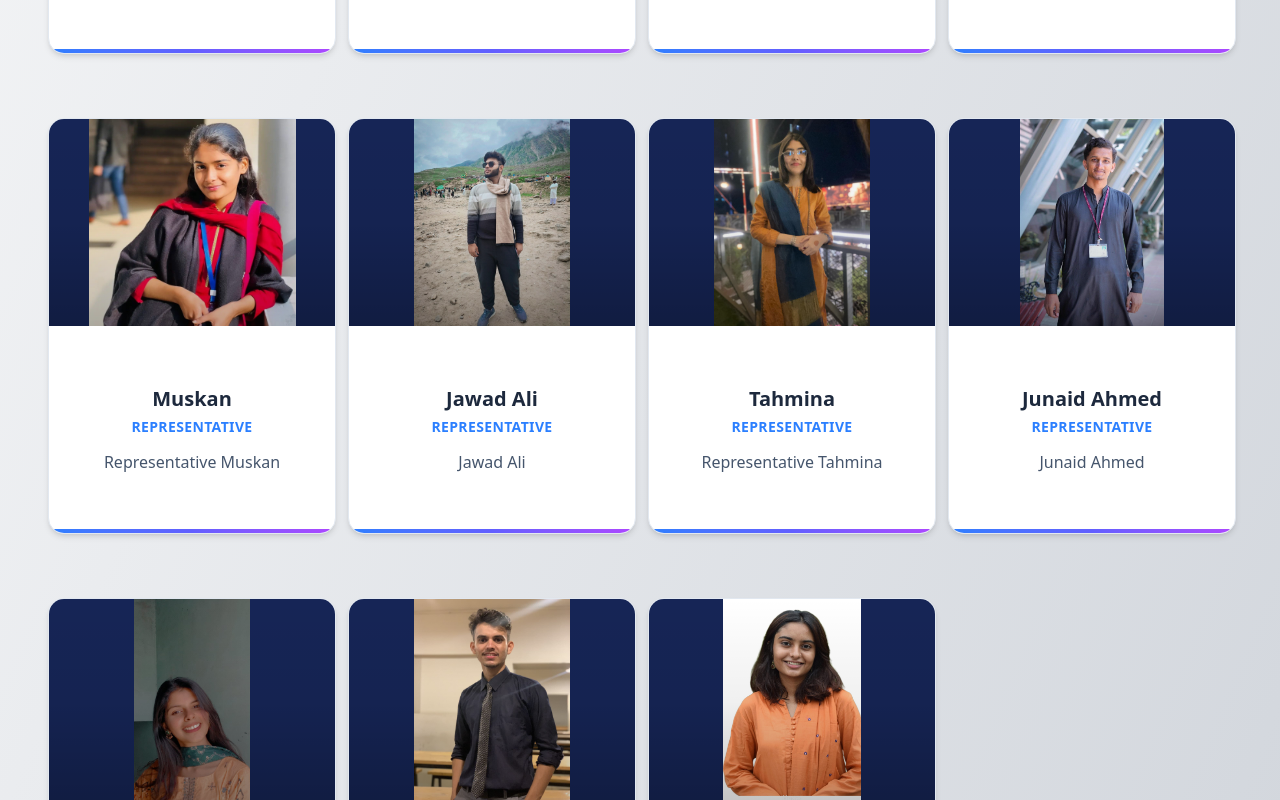
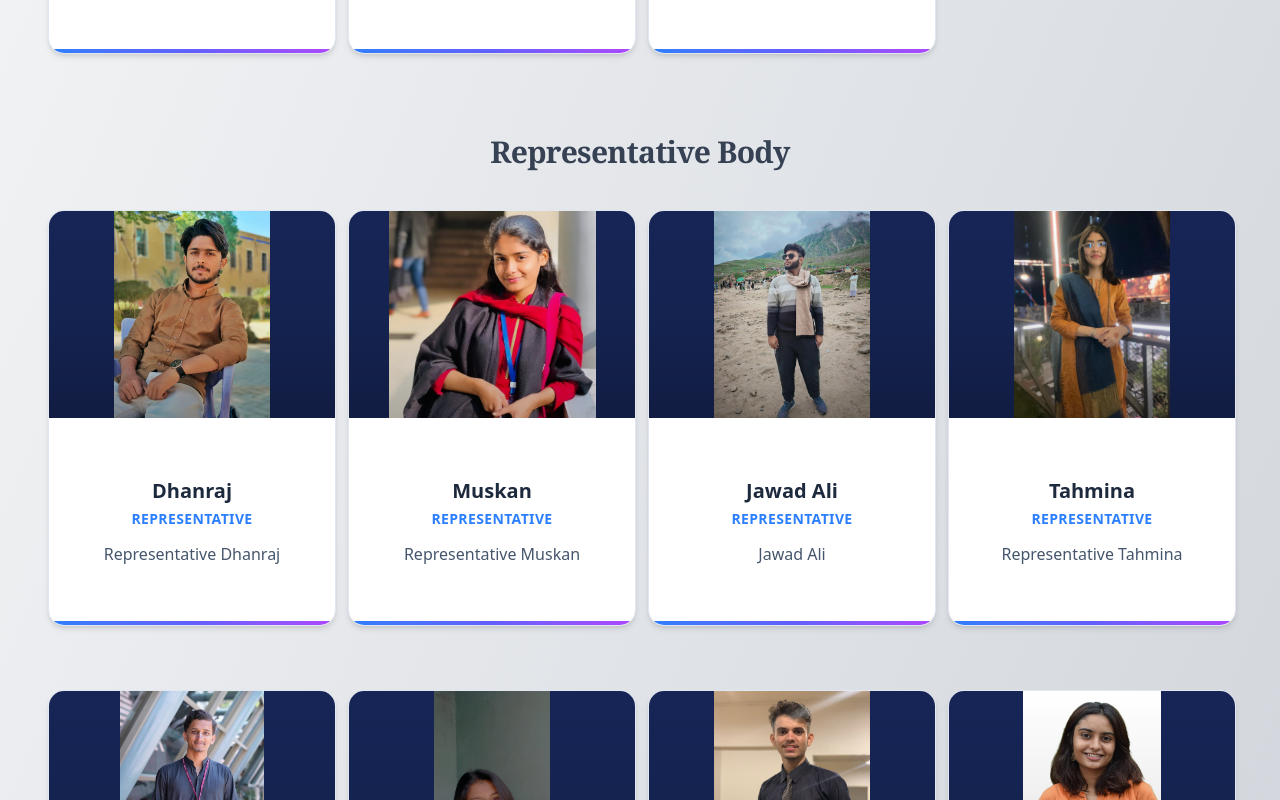
Before and after one commit to muhammadkhan-dev-code/njv_alumni_council, a React (Vite) app: page /about in a window 1280 px wide. Shown: the part 1980-2780 px from the top of the page. Built offline with nearby package versions, Linux system fonts and the light colour scheme.

Commit message:
New Files updated

```diff
--- a/src/components/About/About.jsx
+++ b/src/components/About/About.jsx
@@ -1,5 +1,6 @@
-import ExecBody from "./about_comp/ExecBody/Exec_Body";
+import GenCards from "./about_comp/ExecBody/GenCards";
 import VisionMission from "./about_comp/VisionMission";
+import { execBodyData, repData } from './about_comp/ExecBody/data';
 const About = () => {
   return (
     <div className="bg-gradient-to-br from-white to-gray-300 py-16 px-4 sm:px-6 lg:px-8">
@@ -8,9 +9,12 @@ const About = () => {
       </h2>
       <VisionMission/>
       <h2 className="text-3xl font-bold text-center text-gray-700 mt-10 tracking-tight font-serif transition-all duration-300 ease-linear hover:text-black ">
-  Our Executive Body
-</h2>
-        <ExecBody/>
+  Our Executive Body</h2>
+        <GenCards data={execBodyData}/>
+
+         <h2 className="text-3xl font-bold text-center text-gray-700 mt-10 tracking-tight font-serif transition-all duration-300 ease-linear hover:text-black ">
+  Representative Body </h2>
+  <GenCards data={repData} />
 
     </div>
 
--- a/src/components/About/about_comp/ExecBody/Exec_Body.jsx
+++ b/src/components/About/about_comp/ExecBody/GenCards.jsx
@@ -1,11 +1,9 @@
 
-import { execBodyData } from './execBodyData'
 import StdCards from './StdCards'
-const Exec_Body = () => {
-
+const GenCards = ({data}) => {
   return (
     <div className="grid w-full grid-cols-1  sm:grid-cols-2 md:grid-cols-3 lg:grid-cols-4 gap-4 p-4">
-      {execBodyData.map((card, index) => (
+      {data.map((card, index) => (
         <StdCards
           key={index}
           name={card.name}
@@ -14,8 +12,9 @@ const Exec_Body = () => {
           shortDescription={card.shortDescription}
         />
       ))}
+
     </div>
   );
 };
 
-export default Exec_Body;
+export default GenCards;
--- a/src/components/About/about_comp/ExecBody/execBodyData.js
+++ b/src/components/About/about_comp/ExecBody/data.js
@@ -25,21 +25,22 @@ export const execBodyData = [
   { name: "General Secretary", image: generalsecretary, role:"General Secretary", shortDescription: "General Secretary" },
   { name: "Operation Manager", image: operationManager, role:"Operation Manager", shortDescription: "Operation Manager" },
   { name: "Ateeq Baloch", image: depAteeq, role:"Deputy Secretary", shortDescription: "Deputy" },
-
   { name: "Shahid", image: financeShahid, role:"Financial Manager", shortDescription: "Finance" },
   { name: "Xalam", image: infoXalam, role:"Information Security", shortDescription: "Info Xalam" },
    { name: "Daniyal", image: mediaDaniyal, role:"Media", shortDescription: "Media Daniyal" },
   { name: "Farwa", image: mediaFarwa, role:"Media", shortDescription: "Media Farwah" },
-
   { name: "Maqsood", image: digiMaqsood, role:"Digital Manager", shortDescription: "Digital Maqsood" },
- { name: "Muhammad Khan", image: digiKhan, role:"Digital Manager", shortDescription: "Digital Khan" },
+ { name: "Muhammad Khan", image: digiKhan, role:"Digital Manager", shortDescription: "Digital Khan" }
+  ];
+export const repData=[
   { name: "Dhanraj", image: repDhanraj, role:"Representative", shortDescription: "Representative Dhanraj" },
    { name: "Muskan", image: repMuskan, role:"Representative", shortDescription: "Representative Muskan" },
-
  { name: "Jawad Ali", image: jawadAli, role:"Representative", shortDescription: "Jawad Ali" },
    { name: "Tahmina", image: reptahmina, role:"Representative", shortDescription: "Representative Tahmina" },
    { name: "Junaid Ahmed", image: junaidAhmed, role:"Representative", shortDescription: "Junaid Ahmed" },
  { name: "Lareb", image: replareb, role:"Representative", shortDescription: "Representative Lareb" },
     { name: "Madan", image: repMadan, role:"Representative", shortDescription: "Representative Madan" },
     { name: "Preh", image: reppreh, role:"Representative", shortDescription: "Representative Preh" },
-];
+
+
+]
--- a/src/components/Loader/loader.jsx
+++ b/src/components/Loader/loader.jsx
@@ -5,7 +5,7 @@ export default function Loader() {
   return (
     <div className="flex justify-center items-center h-screen bg-gradient-to-br from-blue-100 via-blue-200 to-blue-300">
       <FadeLoader
-        color="#1E90FF"
+        color="#0a79e8ff"
         height={20}
         width={15}
         radius={10}
```
Also changed, not shown: src/components/About/about_comp/ExecBody/StdCards.jsx (+2 -11 lines).
